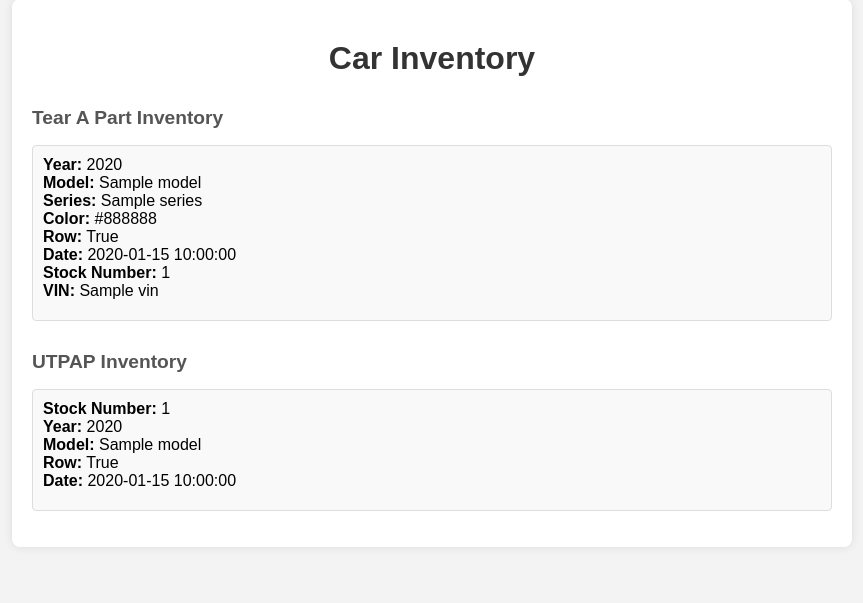
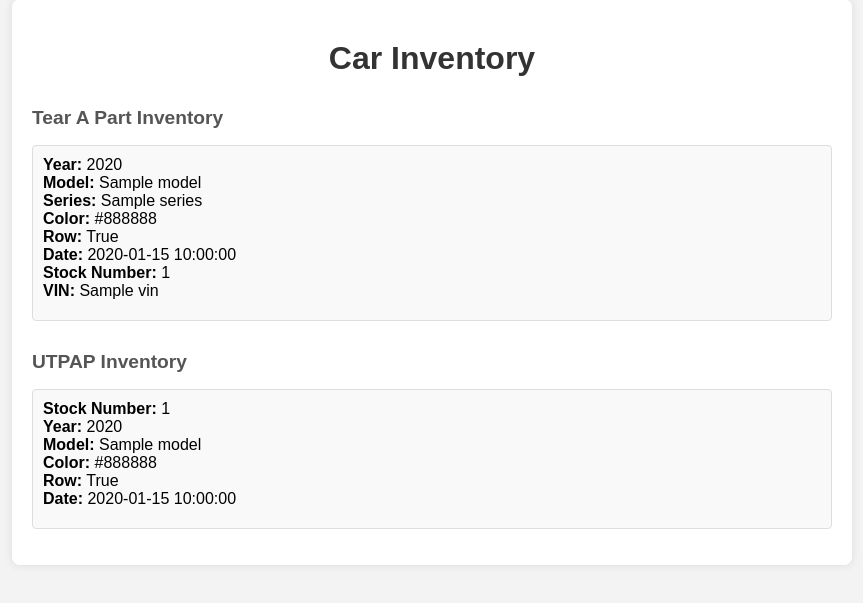
Before and after one commit to trevormcclellan/junkyard-frontend, a Flask app: page / in a window 1280 px wide. Shown: the part 21-624 px from the top of the page, without its empty margins (208-1071 px from the left). Run offline with Flask 3, Linux system fonts and the light colour scheme; a database or web service that is not in the repository returns one stand-in record (values such as "Sample title").

Commit message:
Add color field for UTPAP

```diff
--- a/templates/index.html
+++ b/templates/index.html
@@ -131,6 +131,7 @@
                 <strong>Stock Number:</strong> {{ car.stock_num }}<br>
                 <strong>Year:</strong> {{ car.year }}<br>
                 <strong>Model:</strong> {{ car.model }}<br>
+                <strong>Color:</strong> {{ car.color }}<br>
                 <strong>Row:</strong> {{ car.row }}<br>
                 <strong>Date:</strong> {{ car.date }}<br>
                 <object data="{{ car.image }}" type="image/png" onclick="showImage('{{ car.image }}')"></object>
```
